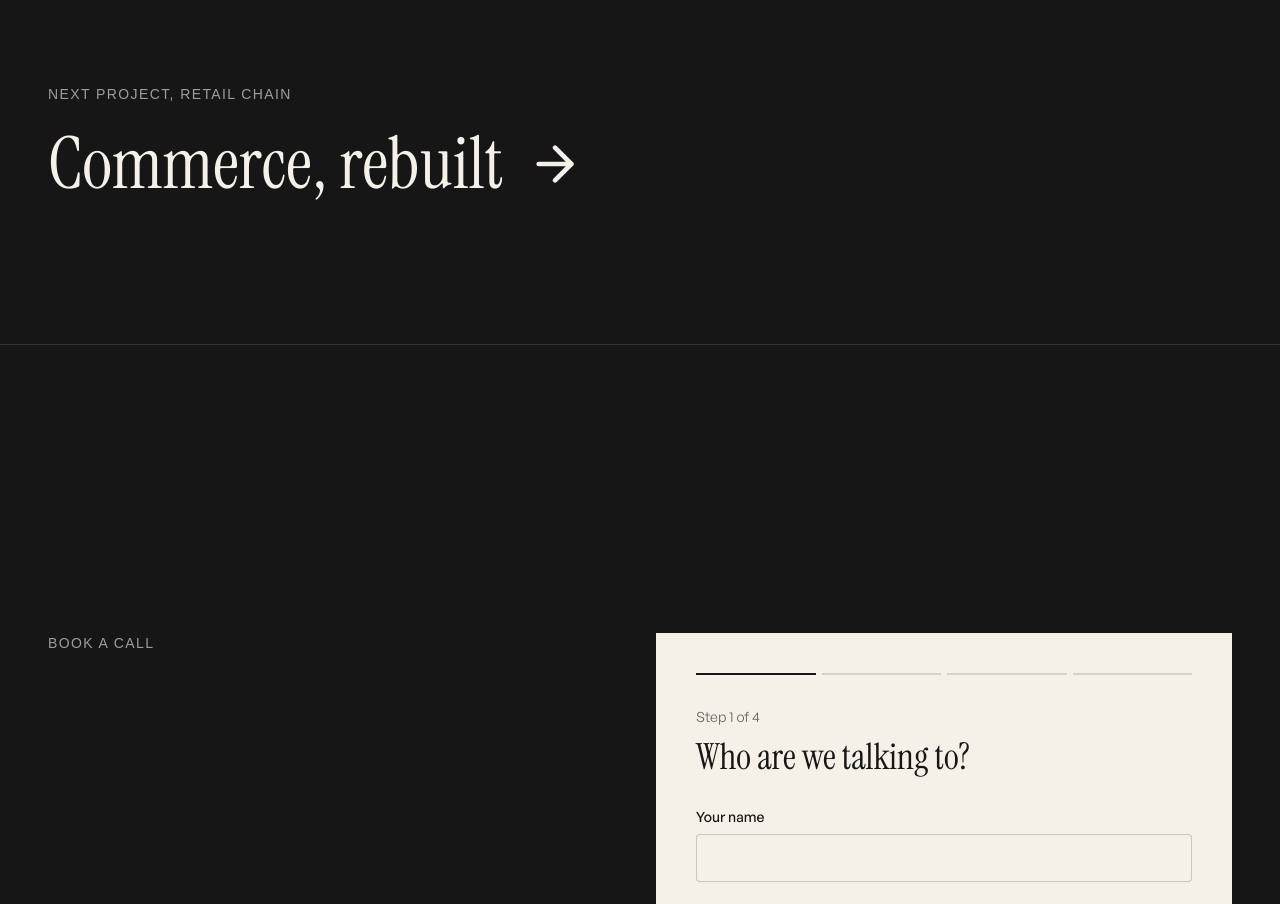
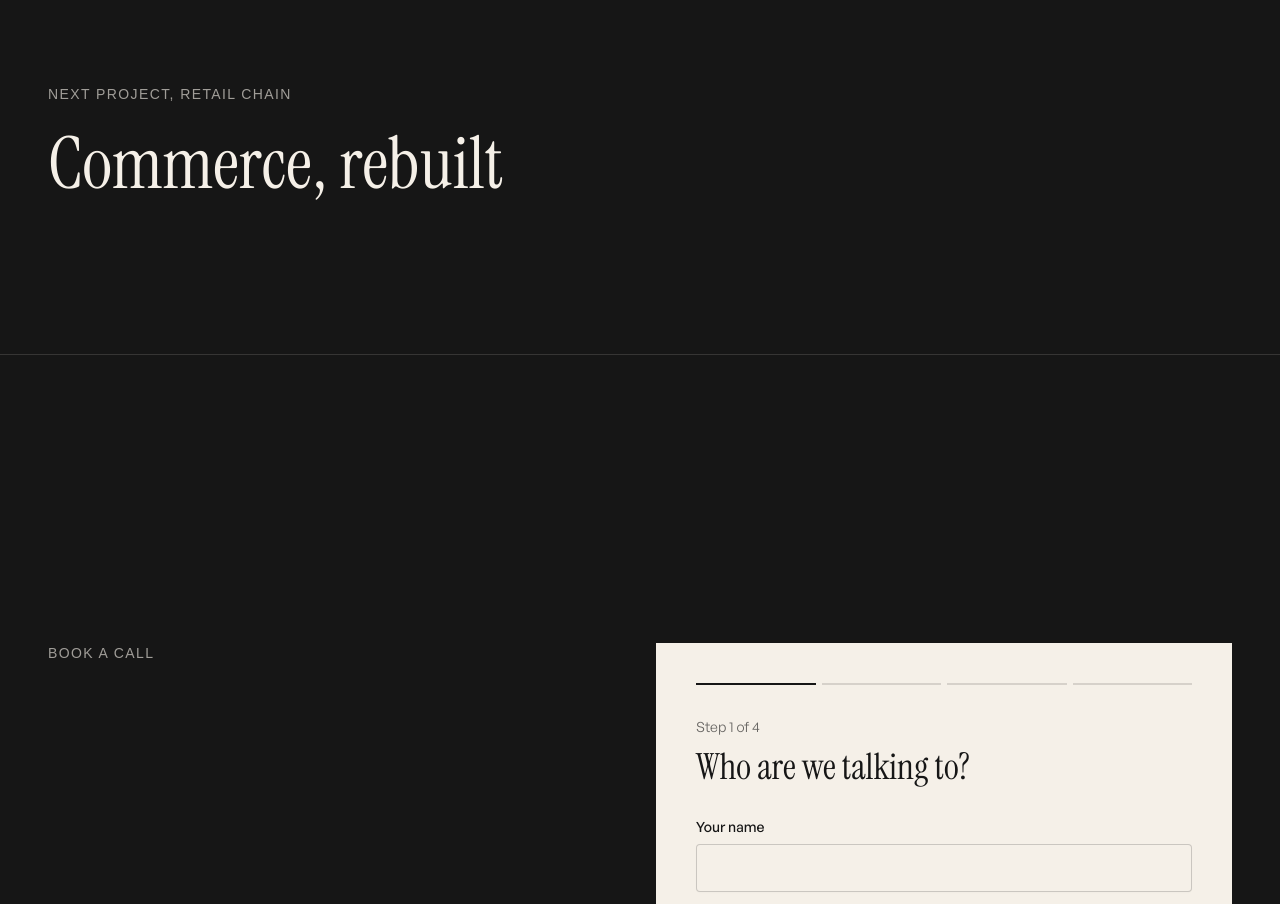
Before and after one commit to 7H3XXX/indomptable-studio, a Next.js app: page /work/digital-bank in a window 1280 px wide. Shown: the part 4480-5384 px from the top of the page. Built offline with nearby package versions, Linux system fonts and the light colour scheme; a web font is replaced by a local one.

Commit message:
style(project): underline the next project link on hover
Replaces the arrow with the same drawn rule as the work cards, shown on
hover and keyboard focus.

```diff
--- a/src/components/project/next-project.tsx
+++ b/src/components/project/next-project.tsx
@@ -1,4 +1,3 @@
-import { ArrowRight } from "lucide-react";
 import Link from "next/link";
 import type { Project } from "@/lib/projects";
 import { container, eyebrow, serif } from "@/lib/styles";
@@ -12,13 +11,14 @@ export const NextProject = ({ project }: { project: Project }) => (
       <p
         className={cn(
           serif,
-          "mt-6 flex items-center gap-6 text-5xl transition-colors group-hover:text-violet-400 md:text-7xl",
+          "mt-6 w-fit text-5xl transition-colors group-hover:text-violet-400 md:text-7xl",
         )}
       >
         {project.title}
-        <ArrowRight
+        {/* The same drawn rule as the work cards, in place of the old arrow. */}
+        <span
           aria-hidden="true"
-          className="size-10 shrink-0 transition-transform group-hover:translate-x-2 motion-reduce:transition-none md:size-14"
+          className="mt-2 block h-0.5 origin-left scale-x-0 bg-current will-change-[scale] transition-transform duration-500 group-hover:scale-x-100 group-focus-visible:scale-x-100 motion-reduce:transition-none"
         />
       </p>
     </Link>
```
